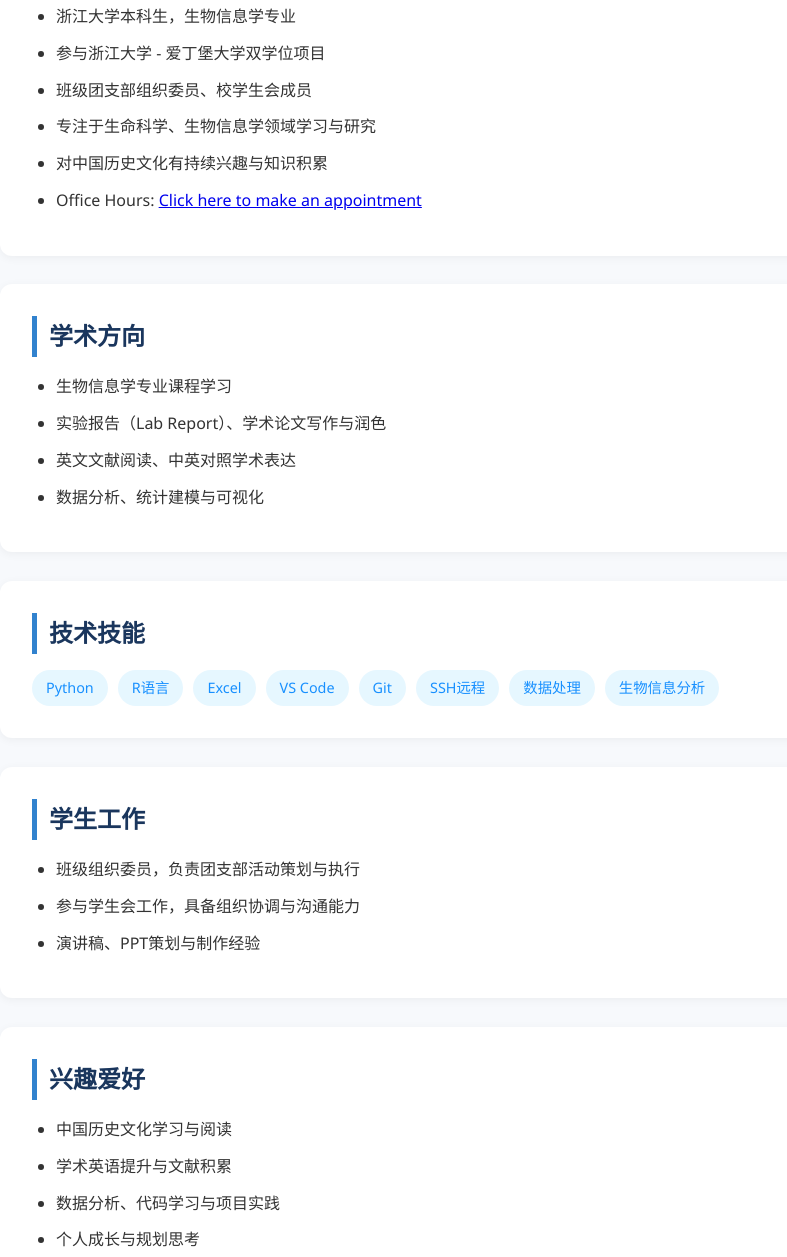
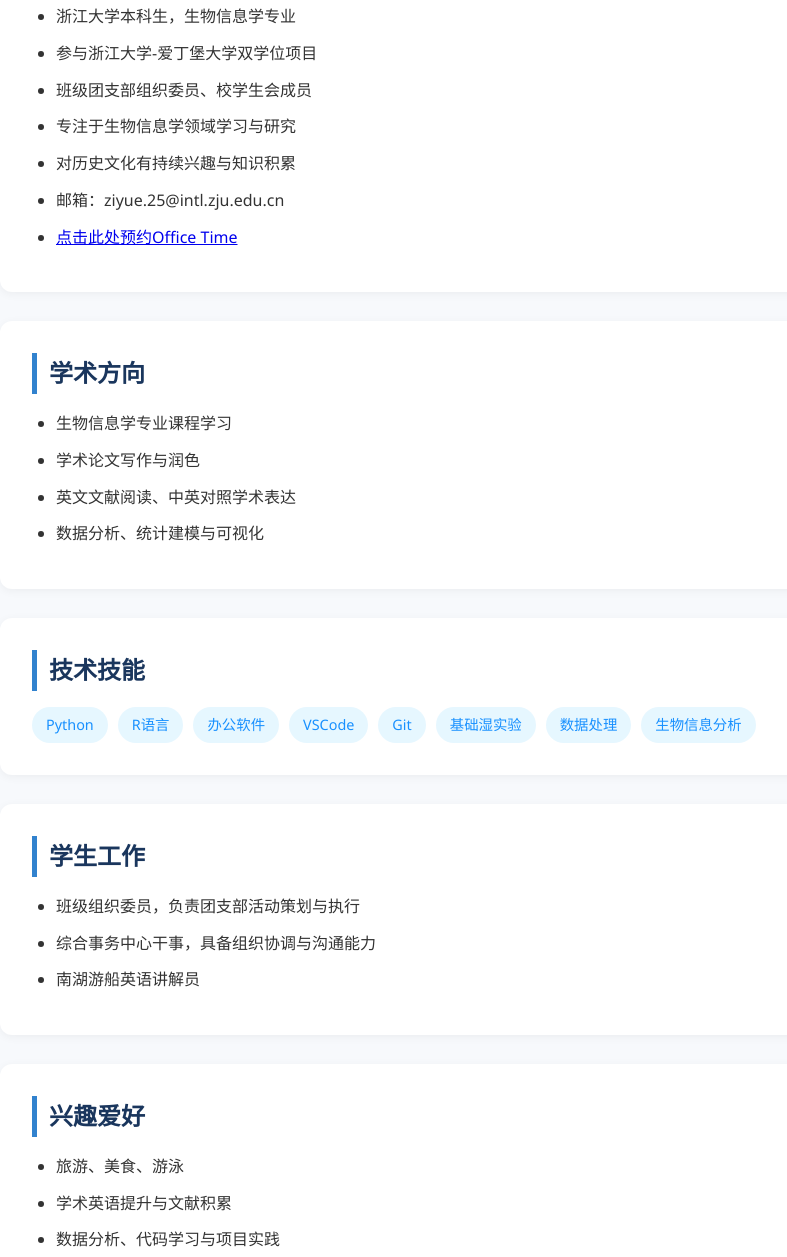
Before and after one commit to HzyZJU/Excellent_Ziyue_HUANG, a plain HTML site: page index.html in a window 1280 px wide. Shown: the part 317-1574 px from the top of the page, without its empty margins (172-959 px from the left). Drawn offline with Linux system fonts and the light colour scheme.

Commit message:
Update index.html

```diff
--- a/index.html
+++ b/index.html
@@ -86,11 +86,12 @@
         <h2>关于我</h2>
         <ul>
             <li>浙江大学本科生，生物信息学专业</li>
-            <li>参与浙江大学 - 爱丁堡大学双学位项目</li>
+            <li>参与浙江大学-爱丁堡大学双学位项目</li>
             <li>班级团支部组织委员、校学生会成员</li>
-            <li>专注于生命科学、生物信息学领域学习与研究</li>
-            <li>对中国历史文化有持续兴趣与知识积累</li>
-            <li>Office Hours: <a href="https://zcal.co/ziyue-huang" target="_blank">Click here to make an appointment</a></li>
+            <li>专注于生物信息学领域学习与研究</li>
+            <li>对历史文化有持续兴趣与知识积累</li>
+            <li>邮箱：ziyue.25@intl.zju.edu.cn</li>
+            <li><a href="https://zcal.co/ziyue-huang" target="_blank">点击此处预约Office Time</a></li>
         </ul>
     </div>
 
@@ -98,7 +99,7 @@
         <h2>学术方向</h2>
         <ul>
             <li>生物信息学专业课程学习</li>
-            <li>实验报告（Lab Report）、学术论文写作与润色</li>
+            <li>学术论文写作与润色</li>
             <li>英文文献阅读、中英对照学术表达</li>
             <li>数据分析、统计建模与可视化</li>
         </ul>
@@ -109,10 +110,10 @@
         <div class="skill-box">
             <span class="tag">Python</span>
             <span class="tag">R语言</span>
-            <span class="tag">Excel</span>
-            <span class="tag">VS Code</span>
+            <span class="tag">办公软件</span>
+            <span class="tag">VSCode</span>
             <span class="tag">Git</span>
-            <span class="tag">SSH远程</span>
+            <span class="tag">基础湿实验</span>
             <span class="tag">数据处理</span>
             <span class="tag">生物信息分析</span>
         </div>
@@ -122,15 +123,15 @@
         <h2>学生工作</h2>
         <ul>
             <li>班级组织委员，负责团支部活动策划与执行</li>
-            <li>参与学生会工作，具备组织协调与沟通能力</li>
-            <li>演讲稿、PPT策划与制作经验</li>
+            <li>综合事务中心干事，具备组织协调与沟通能力</li>
+            <li>南湖游船英语讲解员</li>
         </ul>
     </div>
 
     <div class="section">
         <h2>兴趣爱好</h2>
         <ul>
-            <li>中国历史文化学习与阅读</li>
+            <li>旅游、美食、游泳</li>
             <li>学术英语提升与文献积累</li>
             <li>数据分析、代码学习与项目实践</li>
             <li>个人成长与规划思考</li>
```
